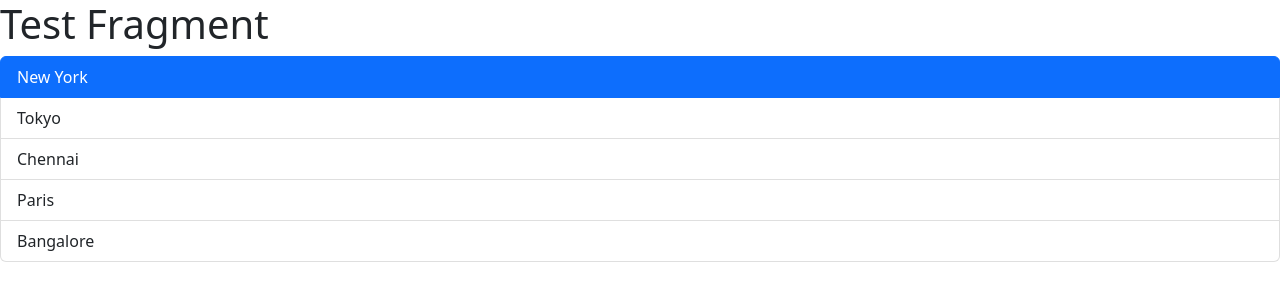
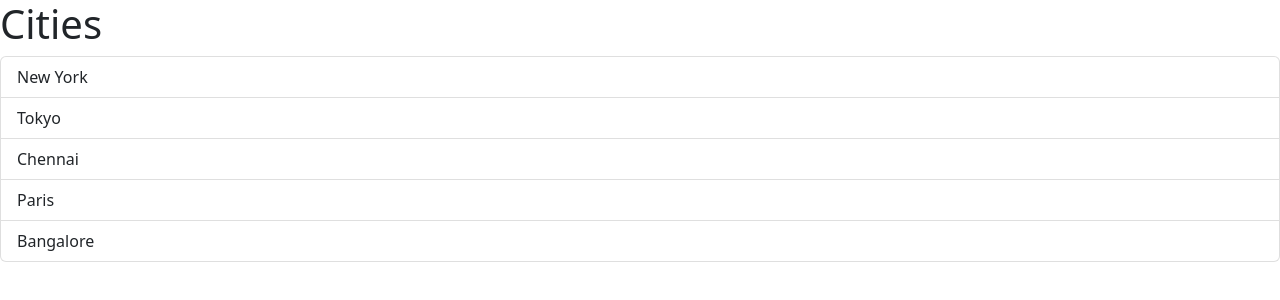
Before and after one commit to Syed0208/dec2023react, a React (Vite) app: page / in a window 1280 px wide. Shown: the top 300 px of the page. Built offline with nearby package versions, Linux system fonts and the light colour scheme; the HTML template or start-up script is replaced by a standard one.

Commit message:
Added props

```diff
--- a/src/App.tsx
+++ b/src/App.tsx
@@ -1,9 +1,11 @@
 import ListGroup from "./components/ListGroup";
 
 function App() {
+  let items = ["New York", "Tokyo", "Chennai", "Paris", "Bangalore"];
+
   return (
     <div>
-      <ListGroup />
+      <ListGroup items={items} heading="Cities" />
     </div>
   );
 }
--- a/src/components/ListGroup.tsx
+++ b/src/components/ListGroup.tsx
@@ -1,15 +1,20 @@
-function ListGroup() {
-  let cities = ["New York", "Tokyo", "Chennai", "Paris", "Bangalore"];
-  let selectedIndex = 0;
+import { useState } from "react";
 
-  //Event Handler
+interface Props {
+  items: string[];
+  heading: string;
+}
+
+function ListGroup({ items, heading }: Props) {
+  //Hook
+  const [selectedIndex, setSelectedIndex] = useState(-1);
 
   return (
     <>
-      <h1>Test Fragment</h1>
-      {cities.length === 0 && <p>No city added.</p>}
+      <h1>{heading}</h1>
+      {items.length === 0 && <p>No city added.</p>}
       <ul className="list-group">
-        {cities.map((city, index) => (
+        {items.map((city, index) => (
           <li
             className={
               selectedIndex === index
@@ -18,7 +23,7 @@ function ListGroup() {
             }
             key={city}
             onClick={() => {
-              selectedIndex = index;
+              setSelectedIndex(index);
             }}
           >
             {city}
```
